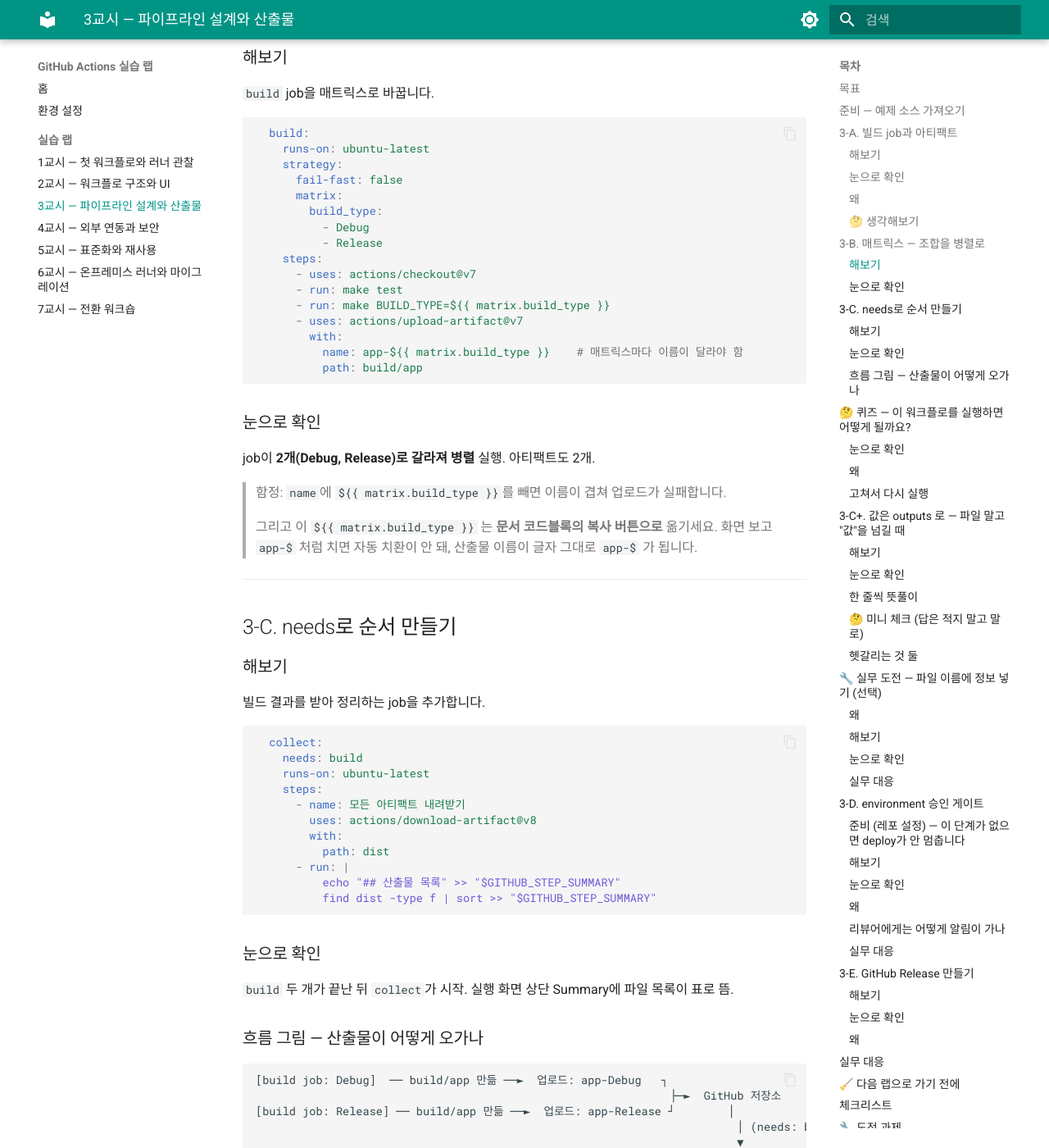
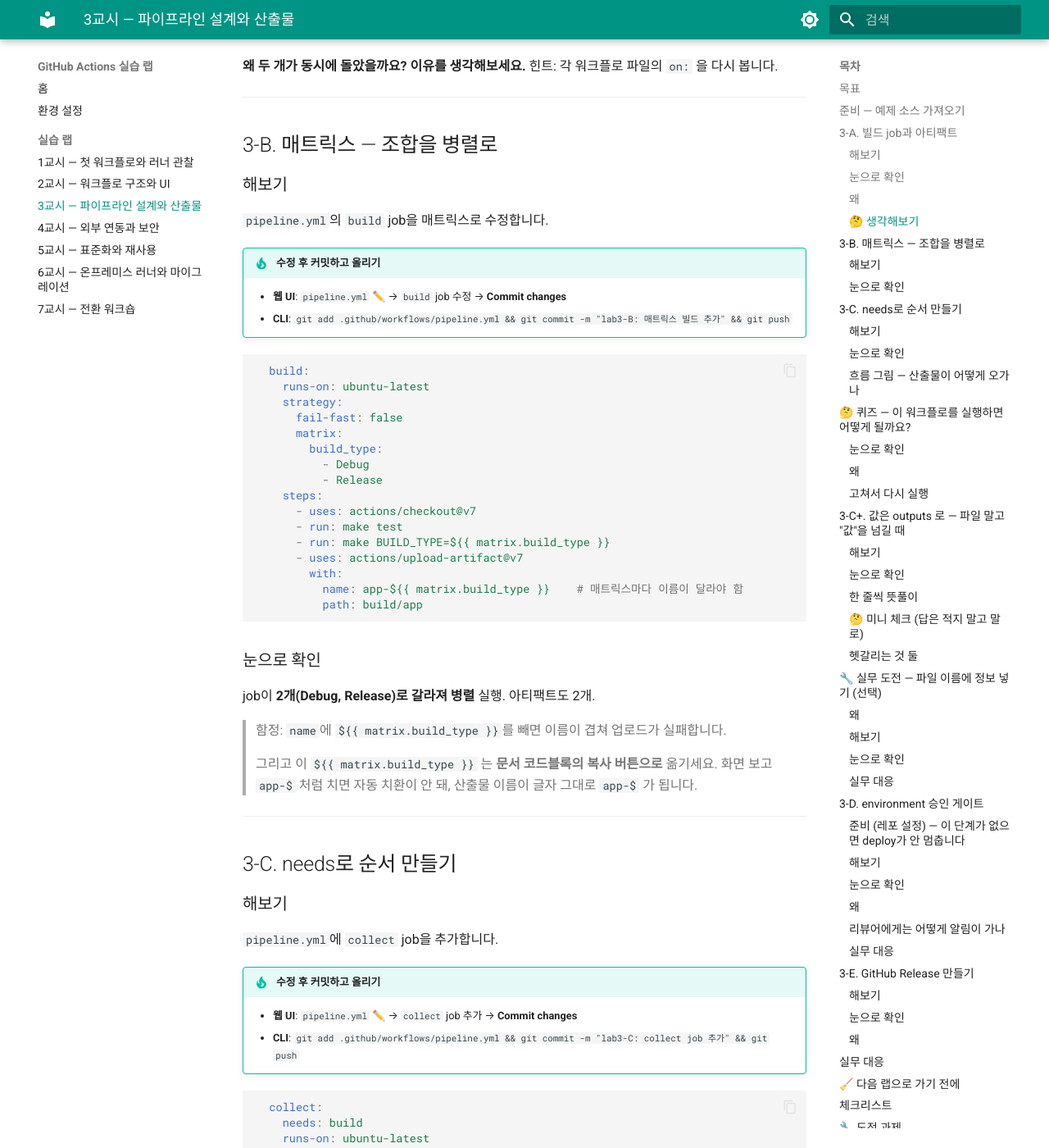
Before and after one commit to skilleat-labs/actions-lab, an MkDocs documentation site: the page built from docs/labs/lab3-pipeline-artifacts.md, in a window 1280 px wide and 1400 px high, scrolled down 1919 px. Shown: the whole window at 82% size. Built offline with MkDocs 1.6.1 and Material for MkDocs 9.7.7, drawn with Linux system fonts in a browser that asks for light colours; some of the changed text lies outside the part shown.

Commit message:
lab2~6: 모든 해보기 섹션에 커밋·푸시 가이드 추가
신규 파일은 웹 UI Add file / CLI git add 안내,
수정 파일은 ✏️ 편집 / git add 안내.
skip ci 사용 시 이유 설명 포함.

Co-Authored-By: Claude Sonnet 4.6 <noreply@anthropic.com>

````diff
--- a/docs/labs/lab3-pipeline-artifacts.md
+++ b/docs/labs/lab3-pipeline-artifacts.md
@@ -48,7 +48,11 @@ tests/test_logic.c
 ## 3-A. 빌드 job과 아티팩트
 
 ### 해보기
-`.github/workflows/pipeline.yml`:
+`.github/workflows/pipeline.yml` 을 새로 만듭니다.
+
+!!! tip "파일 만들고 올리기"
+    - **웹 UI**: **Add file** → **Create new file** → `.github/workflows/pipeline.yml` → 아래 내용 붙여넣기 → **Commit changes**
+    - **CLI**: `git add .github/workflows/pipeline.yml && git commit -m "lab3-A: 파이프라인 워크플로 추가" && git push`
 
 ```yaml
 name: Lab3 파이프라인
@@ -93,7 +97,11 @@ jobs:
 ## 3-B. 매트릭스 — 조합을 병렬로
 
 ### 해보기
-`build` job을 매트릭스로 바꿉니다.
+`pipeline.yml`의 `build` job을 매트릭스로 수정합니다.
+
+!!! tip "수정 후 커밋하고 올리기"
+    - **웹 UI**: `pipeline.yml` ✏️ → `build` job 수정 → **Commit changes**
+    - **CLI**: `git add .github/workflows/pipeline.yml && git commit -m "lab3-B: 매트릭스 빌드 추가" && git push`
 
 ```yaml
   build:
@@ -127,7 +135,11 @@ job이 **2개(Debug, Release)로 갈라져 병렬** 실행. 아티팩트도 2개
 ## 3-C. needs로 순서 만들기
 
 ### 해보기
-빌드 결과를 받아 정리하는 job을 추가합니다.
+`pipeline.yml`에 `collect` job을 추가합니다.
+
+!!! tip "수정 후 커밋하고 올리기"
+    - **웹 UI**: `pipeline.yml` ✏️ → `collect` job 추가 → **Commit changes**
+    - **CLI**: `git add .github/workflows/pipeline.yml && git commit -m "lab3-C: collect job 추가" && git push`
 
 ```yaml
   collect:
@@ -253,7 +265,13 @@ Workflow ─ on.workflow_call.outputs (Lab 5-B)   →  호출한 워크플로에
 ```
 
 ### 해보기
-`.github/workflows/outputs.yml` (커밋 메시지에 `[skip ci]`):
+`.github/workflows/outputs.yml` 을 새로 만듭니다.
+
+!!! tip "파일 만들고 올리기"
+    - **웹 UI**: **Add file** → **Create new file** → `.github/workflows/outputs.yml` → **Commit changes**
+    - **CLI**: `git add .github/workflows/outputs.yml && git commit -m "lab3-C+: outputs 실습 [skip ci]" && git push`
+
+    > `[skip ci]` 를 커밋 메시지에 넣으면 `push` 트리거가 있어도 자동 실행되지 않습니다. 수동 실행(`workflow_dispatch`)만 씁니다.
 
 ```yaml
 name: Lab3 outputs
@@ -333,7 +351,11 @@ jobs:
 목표 파일 이름 예: `app-Debug-r42-a1b2c3d` (타입 · 실행번호 · 짧은 커밋)
 
 ### 해보기
-`build` job에서 **빌드 step 뒤에** 이름 바꾸는 step을 추가하고, 업로드 `path`를 바꿉니다.
+`pipeline.yml`의 `build` job에 이름 변환 step을 추가합니다.
+
+!!! tip "수정 후 커밋하고 올리기"
+    - **웹 UI**: `pipeline.yml` ✏️ → 빌드 step 뒤에 추가 → **Commit changes**
+    - **CLI**: `git add .github/workflows/pipeline.yml && git commit -m "lab3-D실무: 파일명에 빌드 정보 추가" && git push`
 
 ```yaml
     steps:
@@ -385,7 +407,11 @@ dist/app-Release/app-Release-r43-a1b2c3d
 > deploy가 그냥 지나갑니다. 반드시 체크박스를 켜고 본인을 추가한 뒤 저장하세요.
 
 ### 해보기
-배포 job을 추가합니다.
+`pipeline.yml`에 `deploy` job을 추가합니다.
+
+!!! tip "수정 후 커밋하고 올리기"
+    - **웹 UI**: `pipeline.yml` ✏️ → `deploy` job 추가 → **Commit changes**
+    - **CLI**: `git add .github/workflows/pipeline.yml && git commit -m "lab3-D: 승인 게이트 deploy job 추가" && git push`
 
 ```yaml
   deploy:
@@ -426,7 +452,11 @@ push 또는 Run workflow.
 ## 3-E. GitHub Release 만들기
 
 ### 해보기
-`deploy` job을 Release 생성으로 바꿉니다.
+`pipeline.yml`의 `deploy` job을 Release 생성으로 교체합니다.
+
+!!! tip "수정 후 커밋하고 올리기"
+    - **웹 UI**: `pipeline.yml` ✏️ → `deploy` job 교체 → **Commit changes**
+    - **CLI**: `git add .github/workflows/pipeline.yml && git commit -m "lab3-E: GitHub Release 생성" && git push`
 
 ```yaml
   deploy:
````
Also changed, not shown: docs/labs/lab2-structure-ui.md (+14 -2 lines), docs/labs/lab4-secrets-security.md (+25 -2 lines), docs/labs/lab5-reuse-standardize.md (+27 -1 lines), docs/labs/lab6-runners-migration.md (+14 -2 lines).
